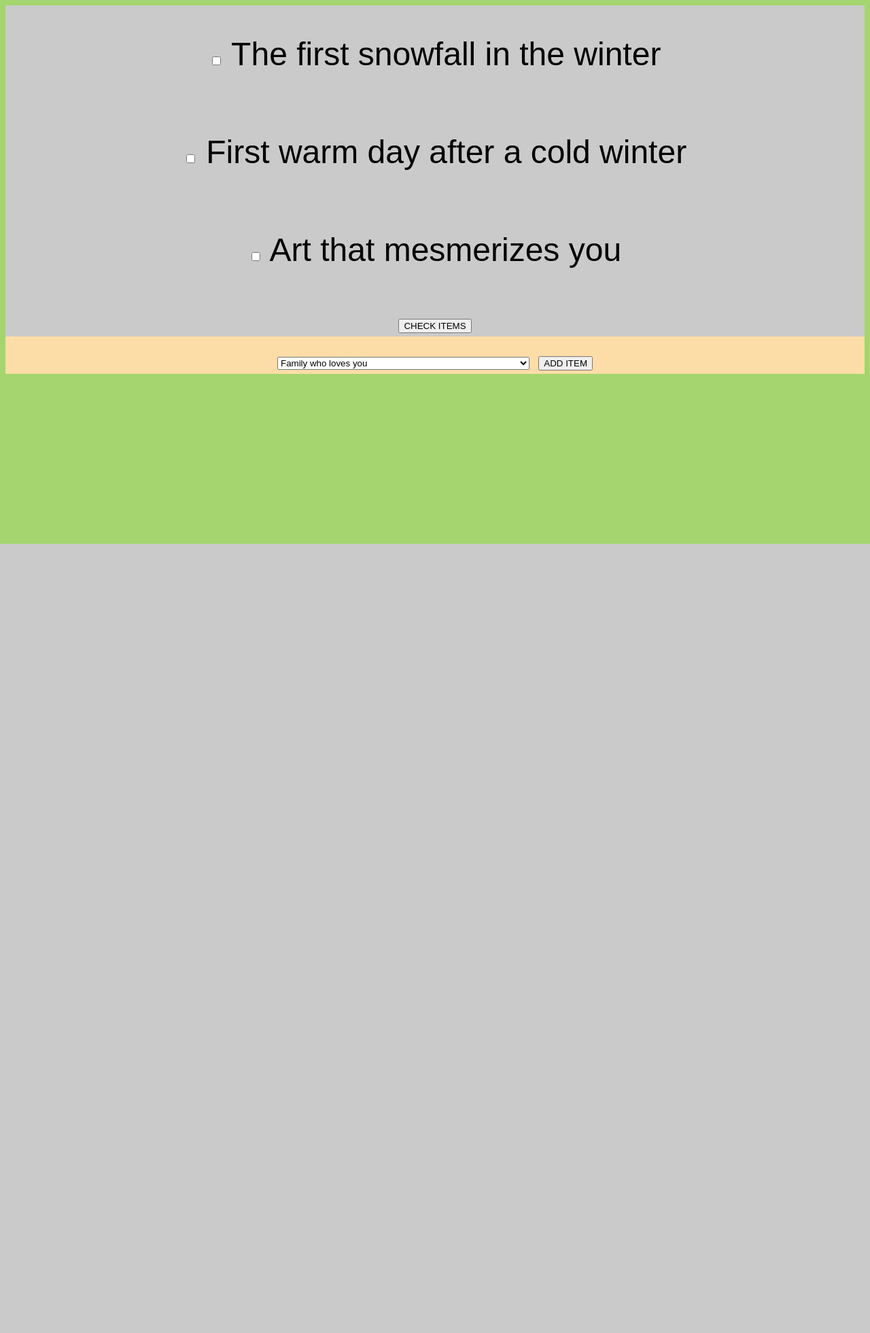
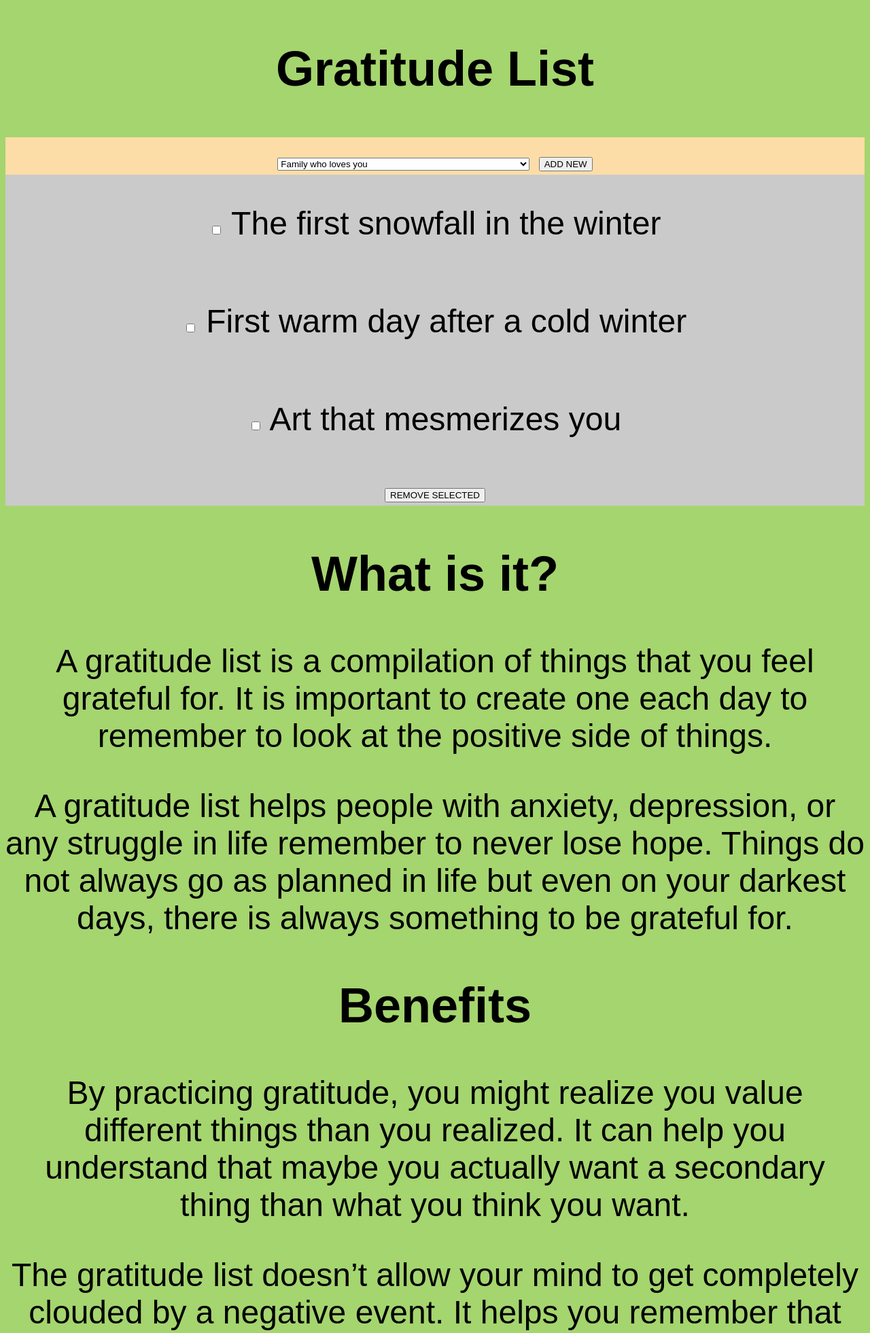
Before and after one commit to maxrazum/GratitudeList, a Flask app: page / in a window 1280 px wide. Shown: the top 1961 px of the page at 68% size. Before the commit the page ends 800 px from the top, so only its background shows below. Run offline with Flask 2, Linux system fonts and the light colour scheme; data comes from the database, SQL or seed files in the repository; both versions use the stored data as it was after the commit.

Commit message:
added content to html

```diff
--- a/gratitude_list.py
+++ b/gratitude_list.py
@@ -18,7 +18,7 @@ gratitudes = [
     "Morning coffee for jolting you awake",
     "Libraries with endless books allowing you to learn",
     "Music that helps you feel",
-    "Tehe beauty of Mother nature",
+    "The beauty of Mother nature",
     "Today because you have been given it",
     "Art that mesmerizes you",
     "The comfort of your own home",
--- a/templates/index.html
+++ b/templates/index.html
@@ -13,17 +13,17 @@
 
 <body>
 
-    <!-- Remove items form -->
-    <div id="remove_items">
-        <form action="/remove_items" method="POST">
-            {% for item in random_items %}
-            <input type="checkbox" name="check" id="{{ item }}" value="{{ item }}">
-            <label for="{{ item }}" name="{{ item }}">{{ item }}</label><br>
-            {% endfor %}
-            <input type="submit" value="CHECK ITEMS" id="remove_btn">
-        </form>
-    </div>
+    <header class="page__header">
+        <nav class="navbar__menu">
+            <!-- Navigation starts as empty UL that will be populated with JS -->
+            <ul id="navbar__list"></ul>
+        </nav>
+    </header>
 
+    <main>
+        <section id="section1" data-nav="Section 2">
+            <div class="landing__container">
+                <h1>Gratitude List</h1>
 
                 <!-- Add items form -->
                 <div id="add_item">
@@ -33,9 +33,61 @@
                             <option value="{{ item }}">{{ item }}</option>
                             {% endfor %}
                         </select>
-            <input type="submit" value="ADD ITEM" id="add_btn">
+                        <input type="submit" value="ADD NEW" id="add_btn">
                     </form>
                 </div>
+
+                <!-- Remove items form -->
+                <div id="remove_items">
+                    <form action="/remove_items" method="POST">
+                        {% for item in random_items %}
+                        <input type="checkbox" name="check" id="{{ item }}" value="{{ item }}">
+                        <label for="{{ item }}" name="{{ item }}">{{ item }}</label><br>
+                        {% endfor %}
+                        <input type="submit" value="REMOVE SELECTED" id="remove_btn">
+                    </form>
+                </div>
+            </div>
+        </section>
+
+        <section id="section2" data-nav="Section 2" class="active-section">
+            <div class="landing__container">
+                <h1>What is it?</h1>
+                <p>A gratitude list is a compilation of things that you feel grateful for. It is important to create one
+                    each day to remember to look at the positive side of things. </p>
+
+                <p>A gratitude list helps people with anxiety, depression, or any struggle in life remember to never
+                    lose hope. Things do not always go as planned in life but even on your darkest days, there is always
+                    something to be grateful for.</p>
+            </div>
+        </section>
+
+        <section id="section3" data-nav="Section 3">
+            <div class="landing__container">
+                <h1>Benefits</h1>
+                <p>By practicing gratitude, you might realize you value different things than you realized. It can help
+                    you understand that maybe you actually want a secondary thing than what you think you want. </p>
+
+                <p>The gratitude list doesn’t allow your mind to get completely clouded by a negative event. It helps
+                    you remember that you don’t only have challenges in your life, you also have many things to be
+                    grateful for.</p>
+            </div>
+        </section>
+
+        <section id="section4" data-nav="Section 4">
+            <div class="landing__container">
+                <h1>When to Use ?</h1>
+                <p>Gratitude is most useful when you’re going through a tough time in your life such as when you lose
+                    someone or you’re going through a change. Feeling grateful is easy when you have a number of things
+                    you can reflect on from a gratitude list. It will give you perspective, remind you of the things you
+                    may forget about, and allow you to move to a positive mindset.</p>
+            </div>
+        </section>
+    </main>
+
+    <footer class="page__footer">
+        <p>&copy; 2022 MaxRazum</p>
+    </footer>
 
 </body>
 
```
Also changed, not shown: gratitude_list.db. Lines whose indentation alone changed are shown as unchanged.
